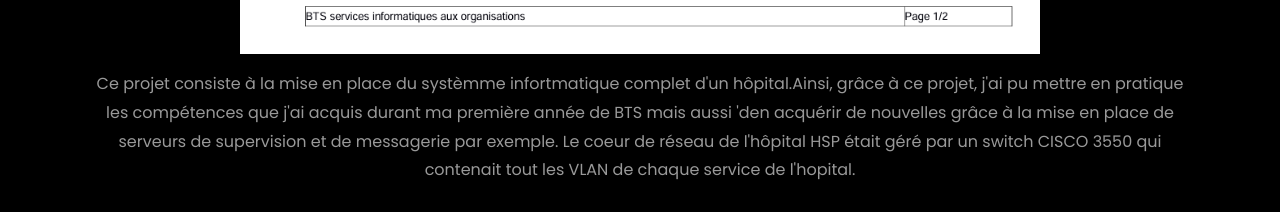
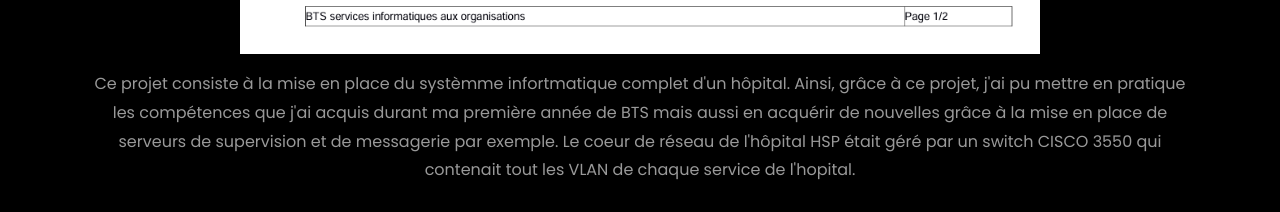
Before and after one commit to Asko-montana/portfolio, a plain HTML site: page CTX.html in a window 1280 px wide. Shown: the part 740-952 px from the top of the page. Drawn offline with Linux system fonts and the light colour scheme.

Commit message:
Update CTX.html

```diff
--- a/CTX.html
+++ b/CTX.html
@@ -51,7 +51,7 @@
     </div>
     <img src="img/image.png" style="width: 50rem">
     <div class="text-center mt-3">
-        <p> Ce projet consiste à la mise en place du systèmme infortmatique complet d'un hôpital.Ainsi, grâce à ce projet, j'ai pu mettre en pratique les compétences que j'ai acquis durant ma première année de BTS mais aussi 'den acquérir de nouvelles grâce à la mise en place de serveurs de supervision et de messagerie par exemple. Le coeur de réseau de l'hôpital HSP était géré par un switch CISCO 3550 qui contenait tout les VLAN de chaque service de l'hopital. </p>
+        <p> Ce projet consiste à la mise en place du systèmme infortmatique complet d'un hôpital. Ainsi, grâce à ce projet, j'ai pu mettre en pratique les compétences que j'ai acquis durant ma première année de BTS mais aussi en acquérir de nouvelles grâce à la mise en place de serveurs de supervision et de messagerie par exemple. Le coeur de réseau de l'hôpital HSP était géré par un switch CISCO 3550 qui contenait tout les VLAN de chaque service de l'hopital. </p>
     </div>
 </section>
 <section class="mt-5">
```
